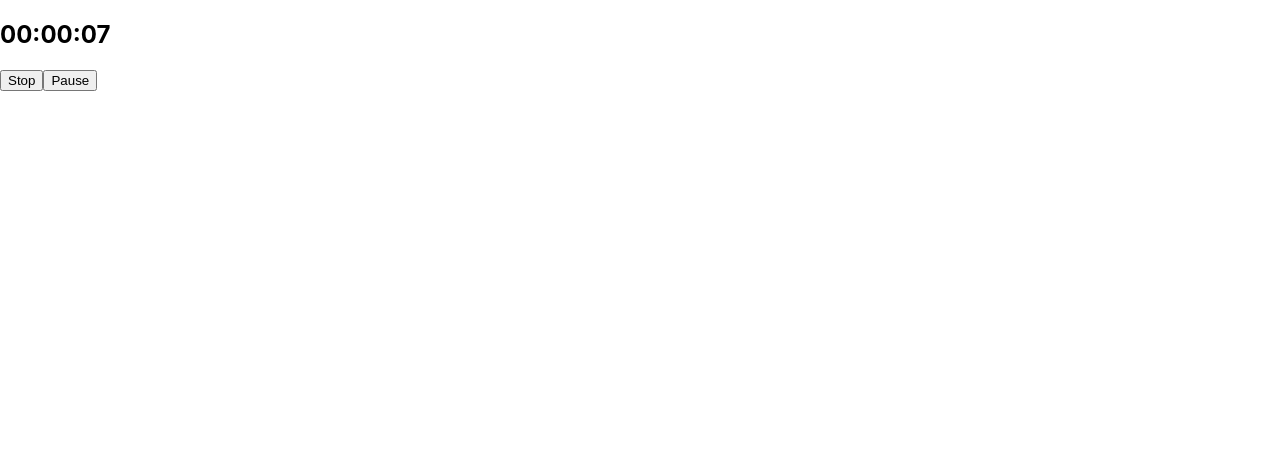
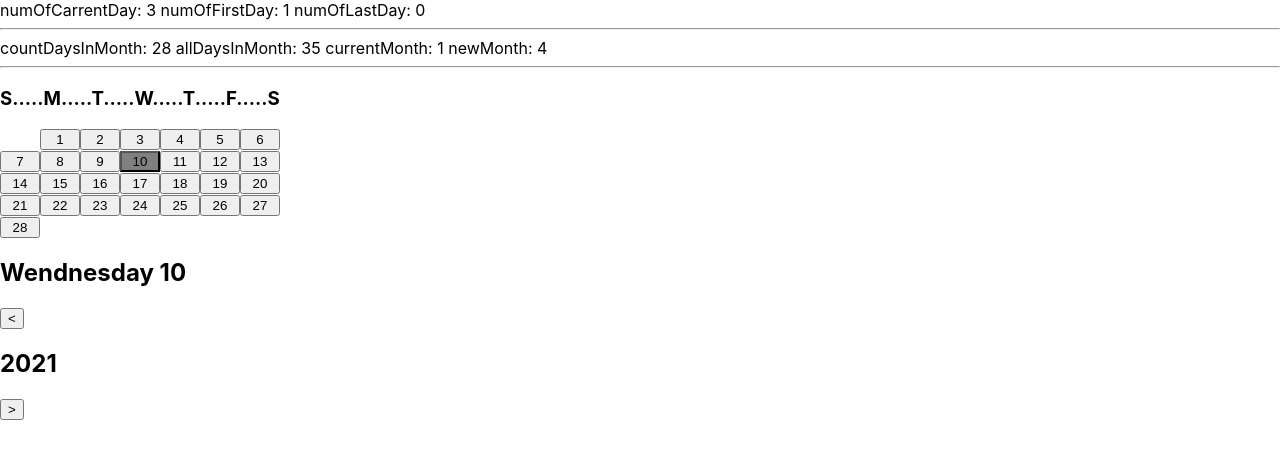
Before and after one commit to AntoshkivKola/react-calendar-, a React (Create React App) app: page / in a window 1280 px wide. Shown: the top 458 px of the page. Built offline with nearby package versions, Linux system fonts and the light colour scheme.

Commit message:
Fix bug with Calendar

```diff
--- a/package.json
+++ b/package.json
@@ -6,6 +6,7 @@
     "@testing-library/jest-dom": "^5.11.9",
     "@testing-library/react": "^11.2.5",
     "@testing-library/user-event": "^12.6.3",
+    "date-fns": "^2.17.0",
     "react": "^17.0.1",
     "react-dom": "^17.0.1",
     "react-scripts": "4.0.2",
--- a/src/App.js
+++ b/src/App.js
@@ -1,6 +1,7 @@
 import React, { Component } from 'react';
 import './App.css';
-import StopWatch from './components/StopWatch';
+import Calendar from './components/Calendar';
+
 
 class App extends Component {
   // constructor(props) {
@@ -10,7 +11,7 @@ class App extends Component {
   render() {
     return (
       <>
-        <StopWatch />
+        <Calendar />
       </>
     );
   }
--- /dev/null
+++ b/src/components/Calendar/CalendarChange/index.jsx
@@ -0,0 +1,202 @@
+import React, { Component } from "react";
+import {
+  addDays,
+  getDay,
+  getDate,
+  differenceInCalendarWeeks,
+  getDaysInMonth,
+  getMonth,
+  getYear,
+  setMonth,
+} from "date-fns";
+import CalendarDay from "../CalendarDay";
+import CalendarMonthYear from "../CalendarMonthYear";
+
+//====================================
+const currentDate = new Date();
+const currentMonth = getMonth(currentDate);
+const newMonth = getMonth(setMonth(currentDate, currentMonth + 15));
+const currentYear = getYear(currentDate);
+const countDaysInMonth = getDaysInMonth(new Date(currentYear, currentMonth));
+const numOfFirstDay = getDay(new Date(currentYear, currentMonth, 1));
+const numOfLastDay = getDay(
+  new Date(currentYear, currentMonth, countDaysInMonth)
+);
+const numOfCarrentDay = getDay(new Date());
+// const countWeksInMonth = differenceInCalendarWeeks(
+//   new Date(2021, 1, countDaysInMonth),
+//   new Date(2021, 1, 0)
+// );
+
+const allDaysInMonth = countDaysInMonth + numOfFirstDay + (6 - numOfLastDay);
+const countWeksInMonth = allDaysInMonth / 7;
+
+const getSetDaysArray = () => {
+  const arrayOfDays = [];
+  for (let i = 0; i < numOfFirstDay; i++) {
+    arrayOfDays.push(undefined);
+  }
+  for (let i = 1; i <= countDaysInMonth; i++) {
+    arrayOfDays.push(i);
+  }
+  for (let i = 0; i < 6 - numOfLastDay; i++) {
+    arrayOfDays.push(undefined);
+  }
+  return arrayOfDays;
+};
+
+//====================================
+
+class CalendarChange extends Component {
+  constructor(props) {
+    super(props);
+
+    this.state = {
+      carrentDay: getDate(currentDate),
+      currentYear: currentYear,
+      currentMonth: currentMonth,
+      arrayOfDays: getSetDaysArray(),
+      numOfFirstDay: numOfFirstDay,
+      numOfLastDay: numOfLastDay,
+    };
+  }
+
+  setFirstDay = (firstDay) => {
+    this.setState((state) => {
+      return { numOfFirstDay: firstDay };
+    });
+  };
+  setLastDay = (lastDay) => {
+    this.setState((state) => {
+      return { numOfLastDay: lastDay };
+    });
+  };
+
+  setCurrentYear = (direction) => {
+    if (direction) {
+      return this.setState((state) => {
+        return { currentYear: state.currentYear + 1 };
+      });
+    }
+    return this.setState((state) => {
+      return { currentYear: state.currentYear - 1 };
+    });
+  };
+
+  newAarray = (correction) => {
+    const {  currentMonth } = this.state;
+    const currentYear = this.state.currentYear + correction;
+    console.log(currentYear);
+    const daysInMonth = getDaysInMonth(
+      new Date(currentYear, currentMonth)
+    );
+
+    this.setFirstDay(getDay(new Date(currentYear, currentMonth, 1)));
+    this.setLastDay(getDay(new Date(currentYear, currentMonth, daysInMonth)));
+   // const {  numOfLastDay } = this.state;
+    const numOfFirstDay = this.state.numOfFirstDay + correction;
+    const numOfLastDay = this.state.numOfLastDay + correction;
+    console.log(numOfFirstDay);
+    const arrayOfDays = [];
+    for (let i = 0; i < numOfFirstDay; i++) {
+      arrayOfDays.push(undefined);
+    }
+    for (let i = 1; i <= daysInMonth; i++) {
+      arrayOfDays.push(i);
+    }
+    for (let i = 0; i < 6 - numOfLastDay; i++) {
+      arrayOfDays.push(undefined);
+    }
+    return arrayOfDays;
+  };
+
+  setDaysArray = (direction) => {
+    this.setCurrentYear(direction);
+
+    const { currentYear } = this.state;
+    //const daysInMonth = getDaysInMonth(new Date(currentYear, currentMonth));
+
+    //const { numOfFirstDay, numOfLastDay } = this.state;
+    //console.log(numOfFirstDay);
+
+    //console.log(this.newAarray());
+    //this.newAarray();
+    console.log("L: " + currentYear);
+
+    return this.setState({ arrayOfDays: this.newAarray(direction ? 1 : -1) });
+  };
+
+  setCurrentDay = (day) => {
+    this.setState({ carrentDay: day });
+  };
+  convertDay = () => {
+    const { convertNumDayToStr } = this.props;
+    const { carrentDay, currentYear } = this.state;
+
+    return convertNumDayToStr(
+      getDay(new Date(currentYear, currentMonth, carrentDay))
+    );
+  };
+
+  render() {
+    const {
+      carrentDay,
+      currentYear,
+      arrayOfDays,
+      numOfFirstDay,
+      numOfLastDay,
+    } = this.state;
+
+    const copyArrayOfDays = JSON.parse(JSON.stringify(arrayOfDays));
+    const weeklees = [];
+
+    for (let i = 0; i < countWeksInMonth; i++) {
+      weeklees.push([]);
+      for (let j = 0; j < 7; j++) {
+        weeklees[i].push(copyArrayOfDays.shift());
+      }
+    }
+
+    const daysArray = weeklees.map((week) => {
+      return (
+        <div>
+          {week.map((d) => {
+            return (
+              <CalendarDay
+                dayNumber={d}
+                currentDay={carrentDay}
+                setCurrentDay={this.setCurrentDay}
+              />
+            );
+          })}
+        </div>
+      );
+    });
+
+    return (
+      <div>
+        {`numOfCarrentDay: ${numOfCarrentDay}\t`}
+        {`numOfFirstDay: ${numOfFirstDay}\t`}
+        {`numOfLastDay: ${numOfLastDay}\t`}
+        <hr />
+        {`countDaysInMonth: ${countDaysInMonth}\n`}
+        {`allDaysInMonth: ${allDaysInMonth}\n`}
+        {`currentMonth: ${currentMonth}\n`}
+        {`newMonth: ${newMonth}\n`}
+        <hr />
+        <h3>{`S.....M.....T.....W.....T.....F.....S`}</h3>
+        {daysArray}
+
+        <h2>{`${this.convertDay()} ${carrentDay}`}</h2>
+        <CalendarMonthYear
+          currentYear={currentYear}
+          setCurrentDay={this.setCurrentDay}
+          currentDay={carrentDay}
+          setDaysArray={this.setDaysArray}
+        />
+      </div>
+    );
+  }
+}
+
+export default CalendarChange;
--- /dev/null
+++ b/src/components/Calendar/CalendarDay/index.jsx
@@ -0,0 +1,24 @@
+import React, { Component } from "react";
+
+const CalendarDay = (props) => {
+  const { dayNumber, currentDay, setCurrentDay } = props;
+  const styles = {
+    //border: isSelected ? "4px solid" : undefined,
+    minWidth: "40px",
+    backgroundColor: dayNumber === currentDay ? "gray" : undefined,
+    //display: dayNumber ? "inline-block" : "none",
+    opacity: dayNumber ? 1 : 0,
+  };
+
+  const updateCurrentDay = () => {
+    setCurrentDay(dayNumber);
+  };
+
+  return (
+    <button style={styles} onClick={updateCurrentDay}>
+      {dayNumber}
+    </button>
+  );
+};
+
+export default CalendarDay;
--- /dev/null
+++ b/src/components/Calendar/CalendarMonthYear/index.jsx
@@ -0,0 +1,35 @@
+import React, { Component } from "react";
+
+class CalendarMonthYear extends Component {
+  constructor(props) {
+    super(props);
+  }
+
+  yearUp=()=>{
+    const {setCurrentDay,currentDay,setDaysArray} = this.props;
+    setDaysArray(true);
+    //setCurrentYear(true);
+    setCurrentDay(currentDay);
+
+  }
+  yearDown=()=>{
+    const {setCurrentDay,currentDay,setDaysArray} = this.props;
+    setDaysArray(false);
+    //setCurrentYear(false);
+    setCurrentDay(currentDay);
+
+  }
+  render() {
+
+    const {currentYear} = this.props;
+    return (
+      <div>
+        <button onClick={this.yearDown}>{'<'}</button>
+        <h1>{currentYear}</h1>
+        <button onClick={this.yearUp}>{'>'}</button>
+      </div>
+    );
+  }
+}
+
+export default CalendarMonthYear;
--- /dev/null
+++ b/src/components/Calendar/index.jsx
@@ -0,0 +1,36 @@
+import React, { Component } from "react";
+import CalendarChange from "./CalendarChange";
+
+const dayNames = new Map();
+dayNames.set(0, "Sunday");
+dayNames.set(1, "Monday");
+dayNames.set(2, "Tuesday");
+dayNames.set(3, "Wendnesday");
+dayNames.set(4, "Thursday");
+dayNames.set(5, "Friday");
+dayNames.set(6, "Saturday");
+
+class Calendar extends Component {
+  constructor(props) {
+    super(props);
+  }
+
+  convertNumDayToStr = (dayNum) => {
+    //console.log(dayNum)
+
+    if (dayNames.has(dayNum)) {
+      return dayNames.get(dayNum);
+    }
+    return "ERROR";
+  };
+
+  render() {
+    return (
+      <section className="calendar">
+        <CalendarChange convertNumDayToStr={this.convertNumDayToStr} />
+      </section>
+    );
+  }
+}
+
+export default Calendar;
--- a/src/components/StopWatch/index.jsx
+++ b/src/components/StopWatch/index.jsx
@@ -28,7 +28,7 @@ class StopWatch extends Component {
 
   handlerClick = () => {
     const { isGoing} = this.state;
-    this.setState({ isGoing: !this.state.isGoing });
+    this.setState({ isGoing: !isGoing });
     if(isGoing){
       this.start();
     }else{
```
Also changed, not shown: 1 other file (tests, documents, lock files or other folders).
